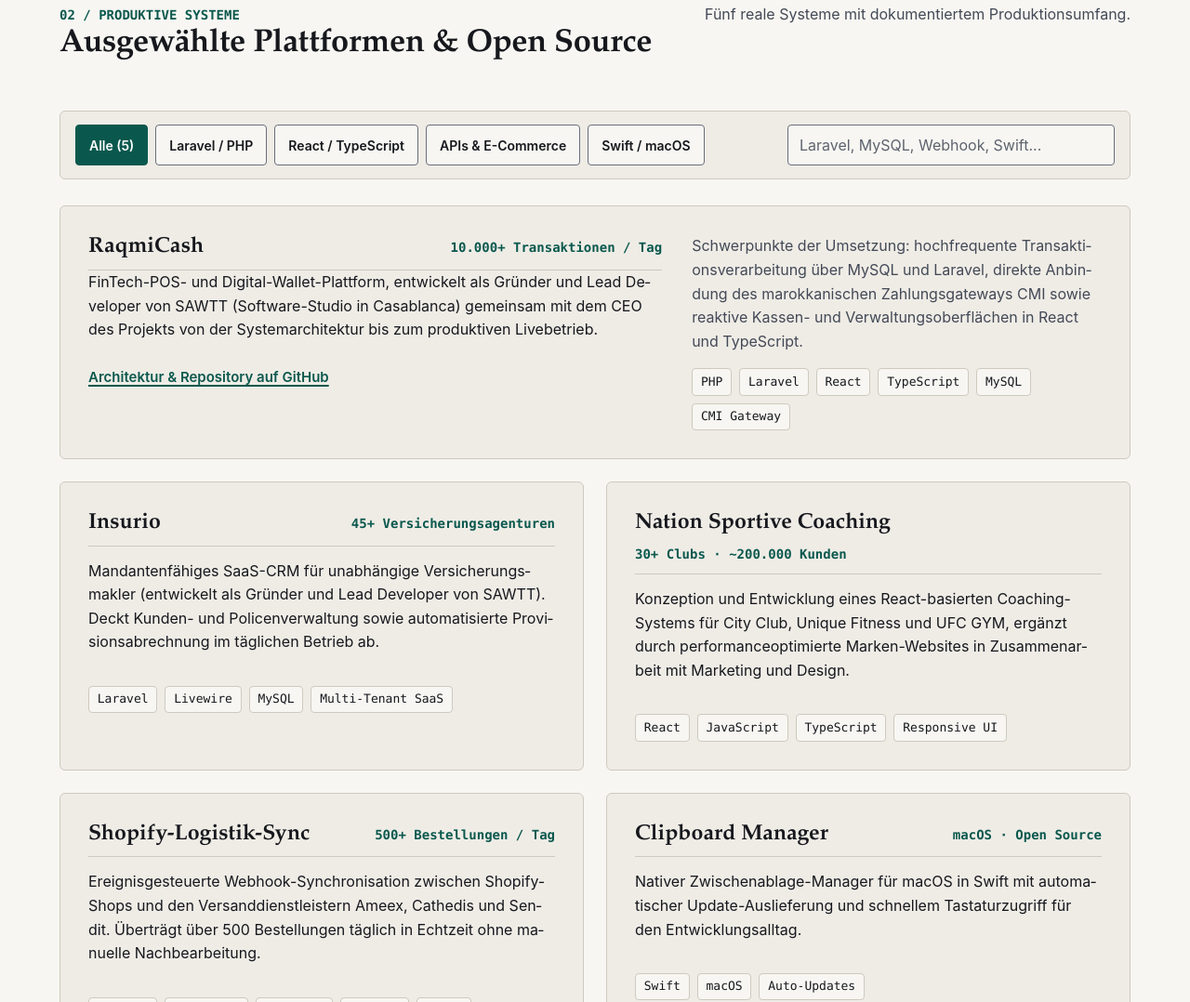
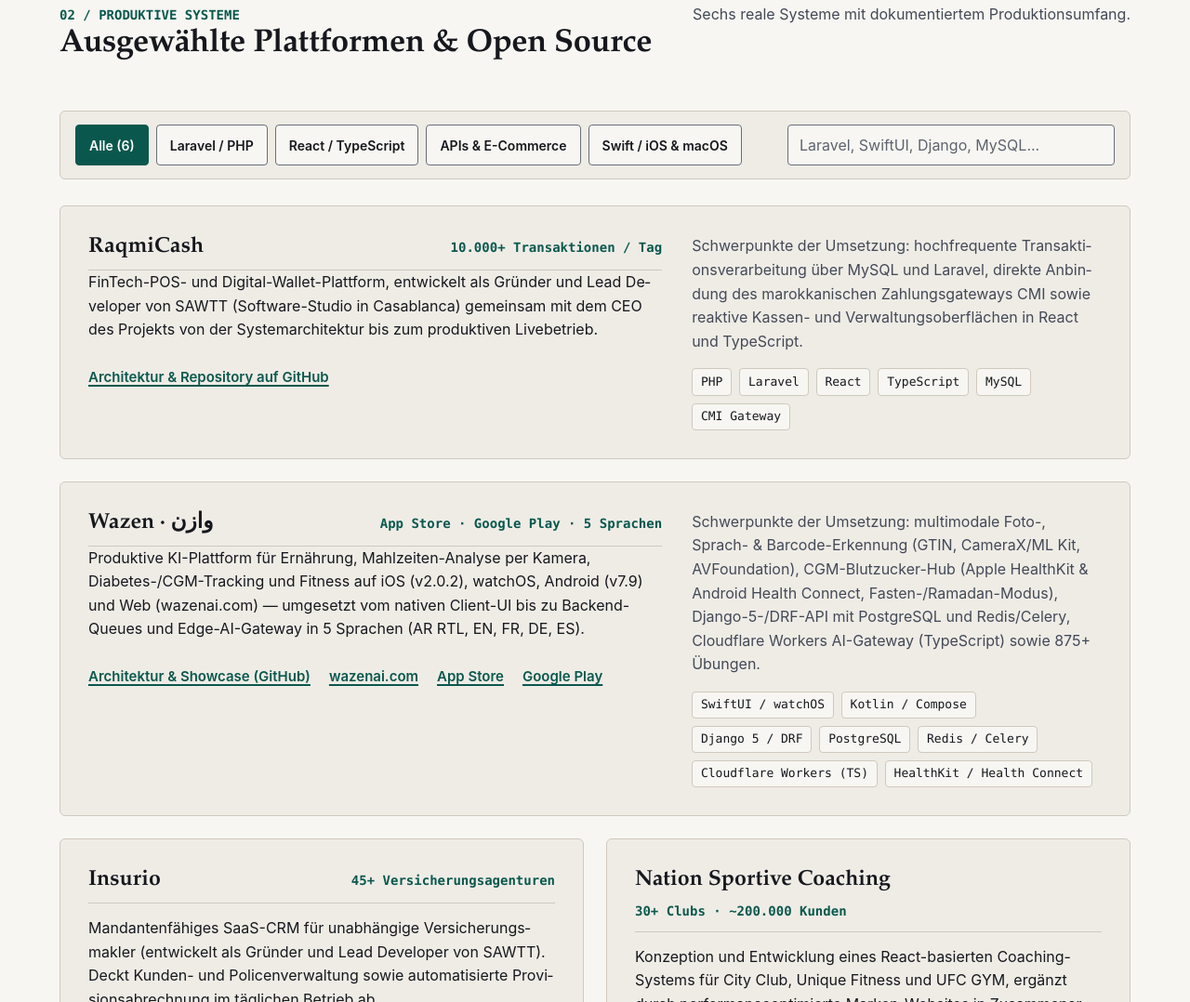
Before and after one commit to salimmous/salimmous.github.io, a plain HTML site: page index.html in a window 1280 px wide. Shown: the part 808-1886 px from the top of the page at 93% size. Drawn offline with Linux system fonts and the light colour scheme; no server answers.

Commit message:
feat: add Wazen flagship project to portfolio

```diff
--- a/index.html
+++ b/index.html
@@ -1107,20 +1107,20 @@
             <h2 data-de>Ausgewählte Plattformen &amp; Open Source</h2>
             <h2 data-en>Selected Production Platforms &amp; Open Source</h2>
           </div>
-          <p class="muted" style="margin:0" data-de>Fünf reale Systeme mit dokumentiertem Produktionsumfang.</p>
-          <p class="muted" style="margin:0" data-en>Five shipped systems with documented production scope.</p>
+          <p class="muted" style="margin:0" data-de>Sechs reale Systeme mit dokumentiertem Produktionsumfang.</p>
+          <p class="muted" style="margin:0" data-en>Six shipped systems with documented production scope.</p>
         </div>
 
         <div class="filter-bar">
           <div class="filter-chips" role="group" aria-label="Stack Filter">
             <button type="button" class="chip-btn" data-filter="all" aria-pressed="true">
-              <span data-de>Alle (5)</span>
-              <span data-en>All (5)</span>
+              <span data-de>Alle (6)</span>
+              <span data-en>All (6)</span>
             </button>
             <button type="button" class="chip-btn" data-filter="laravel" aria-pressed="false">Laravel / PHP</button>
             <button type="button" class="chip-btn" data-filter="react" aria-pressed="false">React / TypeScript</button>
             <button type="button" class="chip-btn" data-filter="ecommerce" aria-pressed="false">APIs &amp; E-Commerce</button>
-            <button type="button" class="chip-btn" data-filter="swift" aria-pressed="false">Swift / macOS</button>
+            <button type="button" class="chip-btn" data-filter="swift" aria-pressed="false">Swift / iOS &amp; macOS</button>
           </div>
 
           <div class="search-wrap">
@@ -1133,7 +1133,7 @@
               class="search-input"
               type="search"
               autocomplete="off"
-              placeholder="Laravel, MySQL, Webhook, Swift..."
+              placeholder="Laravel, SwiftUI, Django, MySQL..."
             >
           </div>
         </div>
@@ -1180,7 +1180,52 @@
             </div>
           </article>
 
-          <!-- 02.2: Insurio -->
+          <!-- Flagship 02.2: Wazen -->
+          <article class="system-entry system-flagship" data-tags="swift" data-keywords="wazen nutrition meal vision diabetes cgm fitness ios swiftui watchos widgetkit healthkit android kotlin jetpack compose health connect django drf postgresql redis celery cloudflare workers typescript ai arabic">
+            <div>
+              <div class="system-top">
+                <h3>Wazen · وازن</h3>
+                <span class="system-metric">
+                  <span data-de>App Store · Google Play · 5 Sprachen</span>
+                  <span data-en>App Store · Google Play · 5 Locales</span>
+                </span>
+              </div>
+              <p data-de>
+                Produktive KI-Plattform für Ernährung, Mahlzeiten-Analyse per Kamera, Diabetes-/CGM-Tracking und Fitness auf iOS (v2.0.2), watchOS, Android (v7.9) und Web (wazenai.com) — umgesetzt vom nativen Client-UI bis zu Backend-Queues und Edge-AI-Gateway in 5 Sprachen (AR RTL, EN, FR, DE, ES).
+              </p>
+              <p data-en>
+                Shipped cross-platform AI nutrition, meal-vision, diabetes CGM, and fitness platform live on the App Store (iOS v2.0.2), watchOS, Google Play (Android v7.9), and Web (wazenai.com) — engineered across native mobile clients, backend ingestion queues, and an edge AI gateway in 5 locales (AR RTL, EN, FR, DE, ES).
+              </p>
+              <div class="system-links">
+                <a href="https://github.com/salimmous/Wazen-Showcase" target="_blank" rel="noopener noreferrer">
+                  <span data-de>Architektur &amp; Showcase (GitHub)</span>
+                  <span data-en>Architecture &amp; Showcase (GitHub)</span>
+                </a>
+                <a href="https://wazenai.com" target="_blank" rel="noopener noreferrer">wazenai.com</a>
+                <a href="https://apps.apple.com/app/wazen-%D9%88%D8%A7%D8%B2%D9%86/id6760981534" target="_blank" rel="noopener noreferrer">App Store</a>
+                <a href="https://play.google.com/store/apps/details?id=com.wazen.health.wazen_app" target="_blank" rel="noopener noreferrer">Google Play</a>
+              </div>
+            </div>
+            <div>
+              <p class="muted" data-de>
+                Schwerpunkte der Umsetzung: multimodale Foto-, Sprach- &amp; Barcode-Erkennung (GTIN, CameraX/ML Kit, AVFoundation), CGM-Blutzucker-Hub (Apple HealthKit &amp; Android Health Connect, Fasten-/Ramadan-Modus), Django-5-/DRF-API mit PostgreSQL und Redis/Celery, Cloudflare Workers AI-Gateway (TypeScript) sowie 875+ Übungen.
+              </p>
+              <p class="muted" data-en>
+                Engineering scope: multimodal meal vision, voice coach, and GTIN barcode scanning (CameraX/ML Kit, AVFoundation), diabetes CGM hub synced with Apple HealthKit &amp; Android Health Connect, Django 5 + DRF API with PostgreSQL and Redis/Celery queues, Cloudflare Workers AI gateway (TypeScript), and 875+ illustrated exercises.
+              </p>
+              <ul class="stack-list" aria-label="Wazen Stack">
+                <li>SwiftUI / watchOS</li>
+                <li>Kotlin / Compose</li>
+                <li>Django 5 / DRF</li>
+                <li>PostgreSQL</li>
+                <li>Redis / Celery</li>
+                <li>Cloudflare Workers (TS)</li>
+                <li>HealthKit / Health Connect</li>
+              </ul>
+            </div>
+          </article>
+
+          <!-- 02.3: Insurio -->
           <article class="system-entry" data-tags="laravel" data-keywords="insurio saas crm multi-tenant laravel livewire mysql insurance versicherung">
             <div class="system-top">
               <h3>Insurio</h3>
@@ -1277,10 +1322,10 @@
         <!-- R-27 Empty state for system filter -->
         <div class="state-box" id="systems-empty" role="status" hidden>
           <p style="margin:0" data-de>
-            Kein System passt zur aktuellen Auswahl oder Suche. Setzen Sie den Filter zurück, um wieder alle 5 produktiven Projekte anzuzeigen.
+            Kein System passt zur aktuellen Auswahl oder Suche. Setzen Sie den Filter zurück, um wieder alle 6 produktiven Projekte anzuzeigen.
           </p>
           <p style="margin:0" data-en>
-            No system matches the active category or search query. Reset the filter to display all 5 production projects again.
+            No system matches the active category or search query. Reset the filter to display all 6 production projects again.
           </p>
           <button type="button" class="btn-control" id="reset-filter-btn">
             <span data-de>Filter zurücksetzen</span>
```
